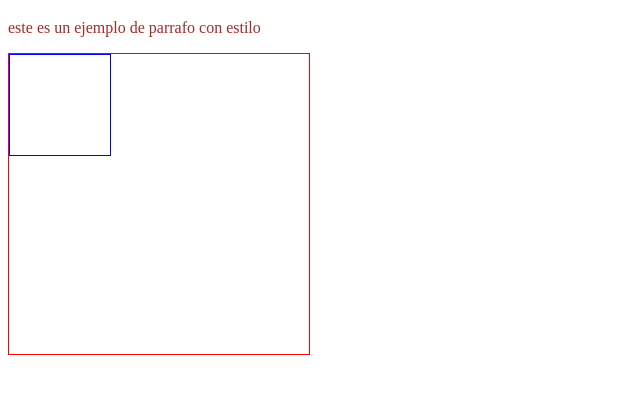
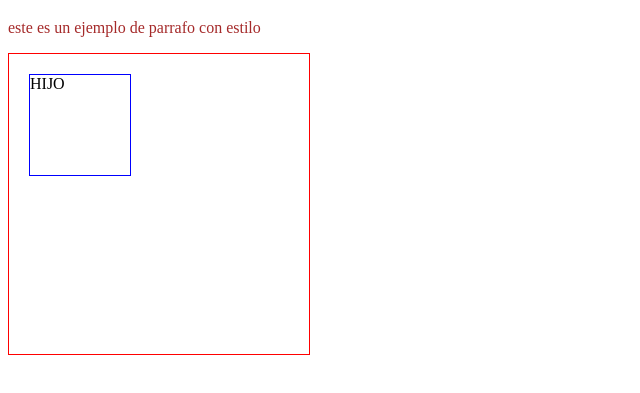
Before and after one commit to jorgeivanm19/modulo8, a plain HTML site: page index.html in a window 1280 px wide. Shown: the part 61-454 px from the top of the page, without its empty margins (0-640 px from the left). Drawn offline with Linux system fonts and the light colour scheme.

Commit message:
Se agrega palabra hijo y margin al hijo

```diff
--- a/index.html
+++ b/index.html
@@ -14,6 +14,7 @@
         border: 1px solid blue;
         width: 100px;
         height: 100px;
+        margin: 20px;
         }
     </style>
 </head>
@@ -22,7 +23,7 @@
     <p style="color: brown;">este es un ejemplo de parrafo con estilo</p>
     <div id="padre">
         <div id="hijo">
-
+            HIJO
         </div>
 
     </div>
```
